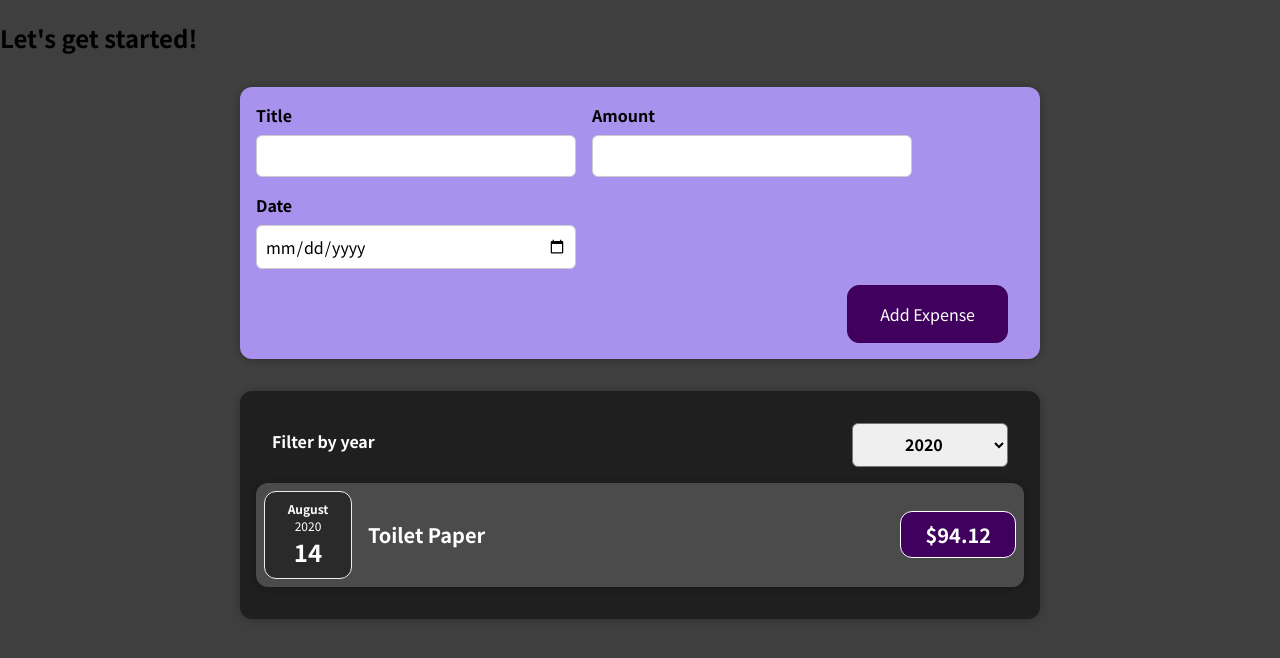
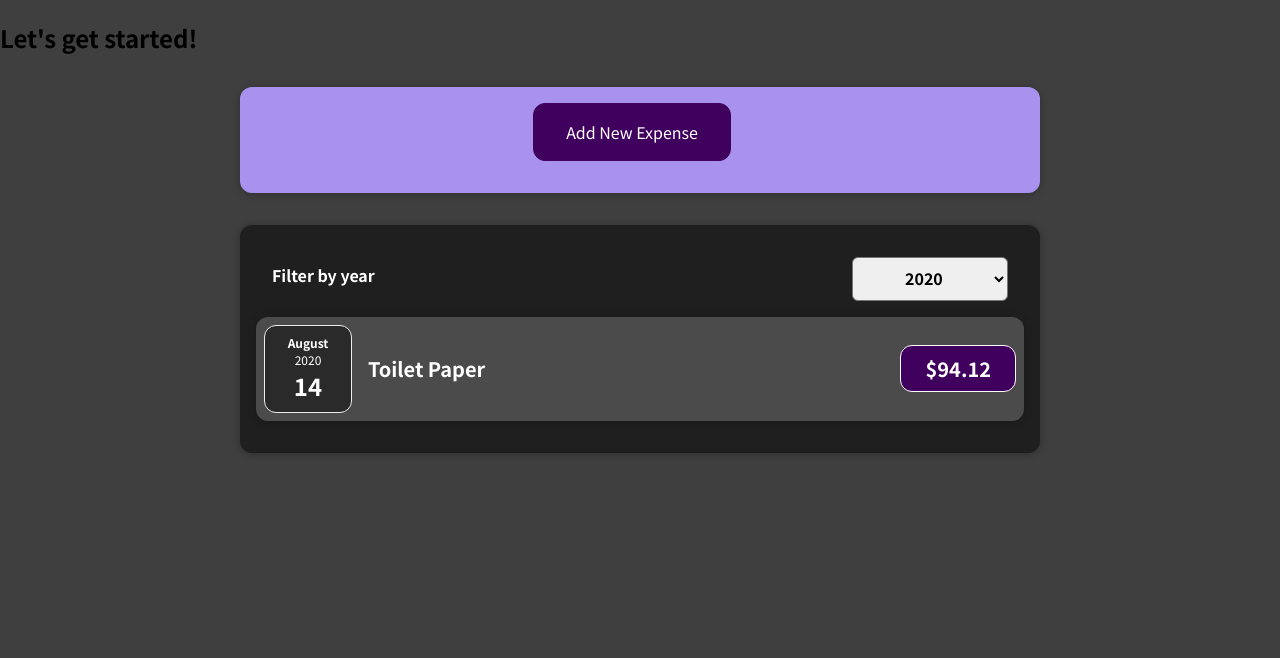
Before and after one commit to lionel-p-albus/react_demo_01, a React (Create React App) app: page / in a window 1280 px wide. Shown: the top 658 px of the page. Built offline with nearby package versions, Linux system fonts and the light colour scheme.

Commit message:
my add new expense

```diff
--- a/src/components/newExpense/ExpenseForm.css
+++ b/src/components/newExpense/ExpenseForm.css
@@ -24,3 +24,12 @@
 .new-expense__actions {
     text-align: right;
 }
+
+.add-new-expense__controls {
+    display: flex;
+    flex-wrap: wrap;
+    gap: 1rem;
+    margin-bottom: 1rem;
+    text-align: left;
+    justify-content: center;
+}
--- a/src/components/newExpense/ExpenseForm.js
+++ b/src/components/newExpense/ExpenseForm.js
@@ -2,34 +2,21 @@ import './ExpenseForm.css';
 import {useState} from "react";
 
 const ExpenseForm = (props) => {
+    const [addNewExpense, setAddNewExpense] = useState('init');
     const [enteredTitle, setEnteredTitle] = useState('');
     const [enteredAmount, setEnteredAmount] = useState('');
     const [enteredDate, setEnteredDate] = useState('');
-    // const [userInput, setUserInput] = useState({
-    //     enteredTitle: '',
-    //     enteredAmount: '',
-    //     enteredDate: '',
-    // });
 
     const titleChangeHandler = (event) => {
         setEnteredTitle(event.target.value);
-        // setUserInput((prevState) => {
-        //     return {...prevState, enteredTitle: event.target.value};
-        // });
     }
 
     const amountChangeHandler = (event) => {
         setEnteredAmount(event.target.value);
-        // setUserInput((prevState) => {
-        //     return {...prevState, enteredAmount: event.target.value};
-        // });
     }
 
     const dateChangeHandler = (event) => {
         setEnteredDate(event.target.value);
-        // setUserInput((prevState) => {
-        //     return {...prevState, enteredDate: event.target.value};
-        // });
     }
 
     const submitHandler = (event) => {
@@ -45,10 +32,32 @@ const ExpenseForm = (props) => {
         setEnteredTitle('');
         setEnteredAmount('');
         setEnteredDate('');
+
+        setAddNewExpense('init');
     };
 
+    const cancelHandler = (event) => {
+        event.preventDefault();
+
+        setAddNewExpense('init');
+    }
+
+    const onAddNewExpense = () => {
+        setAddNewExpense('add');
+    }
+
+    if (addNewExpense === 'init') {
+        return (
+            <div className='add-new-expense__controls'>
+                <div className='new-expense__actions'>
+                    <button onClick={onAddNewExpense}>Add New Expense</button>
+                </div>
+            </div>
+        );
+    }
+
     return (
-        <form onSubmit={submitHandler}>
+        <form onSubmit={submitHandler} onReset={cancelHandler}>
             <div className='new-expense__controls'>
                 <div className='new-expense__control'>
                     <label>Title</label>
@@ -65,6 +74,7 @@ const ExpenseForm = (props) => {
                 </div>
             </div>
             <div className='new-expense__actions'>
+                <button type='reset'>Cancel</button>
                 <button type='submit'>Add Expense</button>
             </div>
         </form>
```
